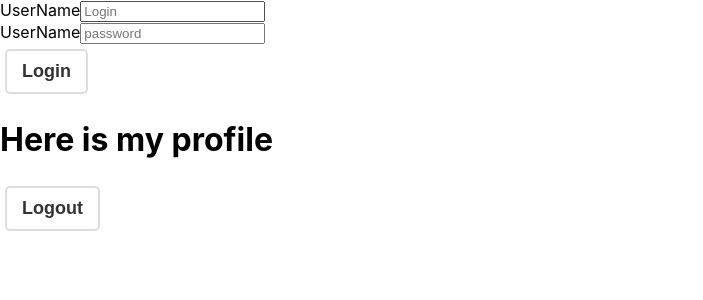
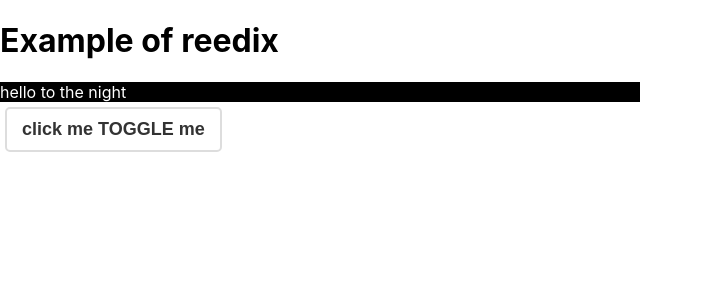
Before and after one commit to Hemant2122/newton-react-project, a React (Create React App) app: page / in a window 1280 px wide. Shown: the top 300 px of the page, without its empty margins (0-703 px from the left). Built offline with nearby package versions, Linux system fonts and the light colour scheme.

Commit message:
basic Redux

```diff
--- a/package.json
+++ b/package.json
@@ -8,9 +8,11 @@
     "@testing-library/user-event": "^13.5.0",
     "react": "^18.2.0",
     "react-dom": "^18.2.0",
+    "react-redux": "^9.1.2",
     "react-router-dom": "^6.22.3",
     "react-scripts": "^5.0.1",
     "react-window": "^1.8.10",
+    "redux": "^5.0.1",
     "web-vitals": "^2.1.4"
   },
   "scripts": {
--- /dev/null
+++ b/src/23. Redux/1. BasicExample/ReduxComponent.js
@@ -0,0 +1,32 @@
+import { useDispatch, useSelector } from "react-redux";
+import { TOOGLE_ACTION_OBJECT } from "./actions/action";
+
+function ReduxComponent() {
+  const toggleValue = useSelector((store) => store?.toggle);
+
+  const dispatch = useDispatch();
+
+  const bgcolor = toggleValue ? "white" : "black";
+
+  return (
+    <>
+      <h1>Example of reedix</h1>
+      <div
+        style={{
+          width: "50%",
+          height: "50%",
+          background: bgcolor,
+          color: "white",
+        }}
+      >
+        hello to the night
+      </div>
+
+      <button onClick={() => dispatch(TOOGLE_ACTION_OBJECT())}>
+        click me TOGGLE me
+      </button>
+    </>
+  );
+}
+
+export default ReduxComponent;
--- /dev/null
+++ b/src/23. Redux/1. BasicExample/actions/action.js
@@ -0,0 +1,6 @@
+export const TOOGLE_ACTION_OBJECT = (data) => {
+    return {
+      type: "TOOGLE",
+      data: data,
+    };
+  };
--- /dev/null
+++ b/src/23. Redux/1. BasicExample/reducers/ToggleReducer.js
@@ -0,0 +1,19 @@
+export const DEFAULT_STORE_STATE = {
+    toggle: false,
+    loading: false,
+
+    counter: 0,
+  };
+
+  function toggleReducer(state = DEFAULT_STORE_STATE, action) {
+    const { type, data } = action;
+    switch (type) {
+      case "TOOGLE":
+        return { ...state, toggle: !state.toggle };
+
+      default:
+        return state;
+    }
+  }
+
+  export default toggleReducer;
--- /dev/null
+++ b/src/23. Redux/1. BasicExample/store/store.js
@@ -0,0 +1,8 @@
+import { createStore } from "redux";
+import toggleReducer from "../reducers/ToggleReducer";
+
+function basicReduxStore() {
+  return createStore(toggleReducer);
+}
+
+export default basicReduxStore;
--- a/src/App.js
+++ b/src/App.js
@@ -47,6 +47,9 @@
 import Forms from './21. customhooks/1. FormWithLocalStorege/2. CustomHookMethod/Forms';
 import PokemonApp from './21. customhooks/2. useFetch/2. CustomHookMethod/PokemonApp';
 import AuthApp from './22. Authentication/AuthApp';
+import { Provider } from 'react-redux';
+import ReduxComponent from './23. Redux/1. BasicExample/ReduxComponent';
+import basicReduxStore from './23. Redux/1. BasicExample/store/store';
 // import PokemonApp from './21. customhooks/2. useFetch/1. Traditional/PokemonApp';
 // import Forms from './21. customhooks/1. FormWithLocalStorege/1. TradationalMethod/Forms';
 // import Parent from './20. Performance/2. Re-rendering/2. ValueProps/Parent';
@@ -223,7 +226,11 @@
     {/* <Forms /> */}
     {/* <PokemonApp /> */}
 
-    <AuthApp />
+    {/* <AuthApp /> */}
+
+    <Provider store={basicReduxStore()} >
+      <ReduxComponent />
+    </Provider>
 
     </>
   );
```
Also changed, not shown: 1 other file (tests, documents, lock files or other folders).
